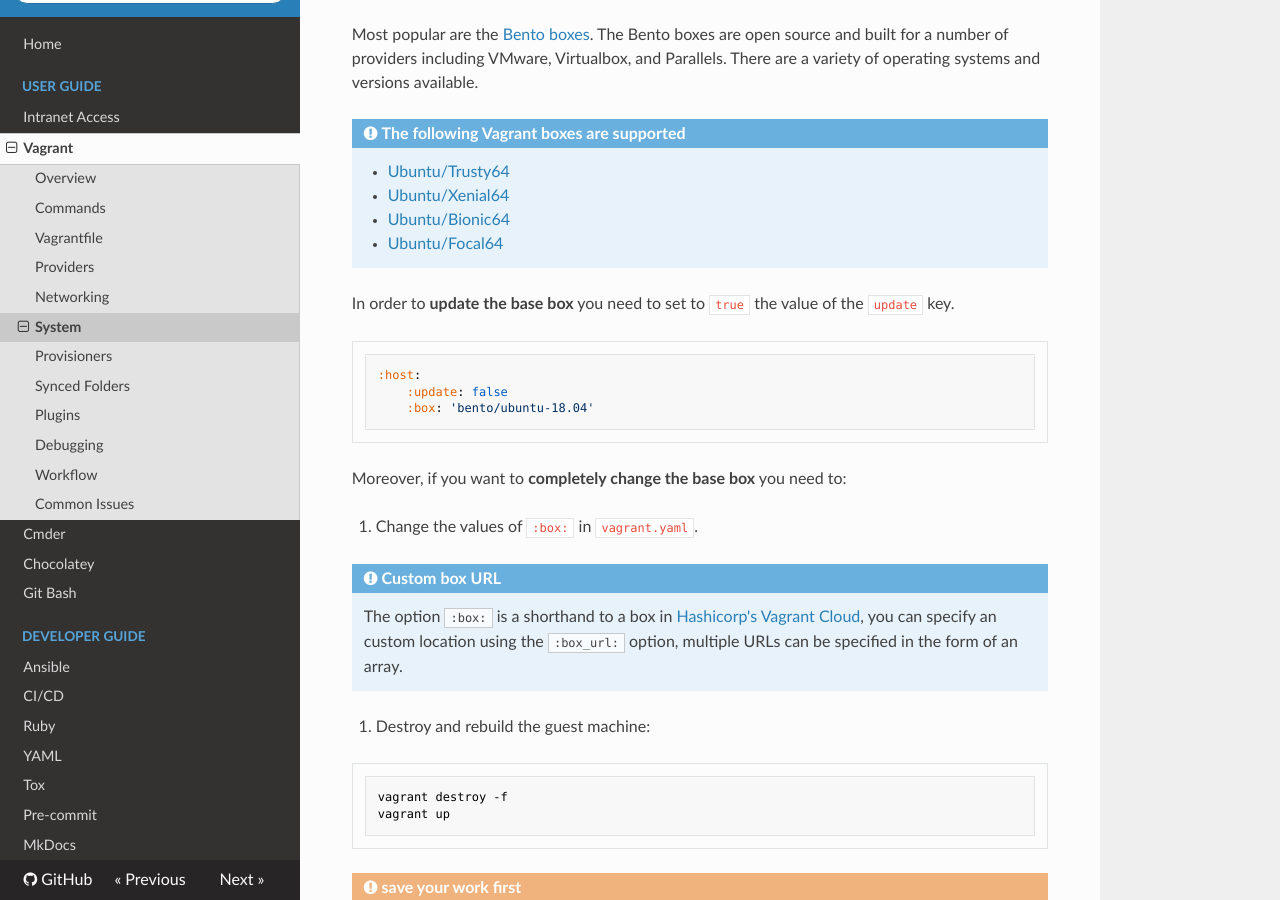
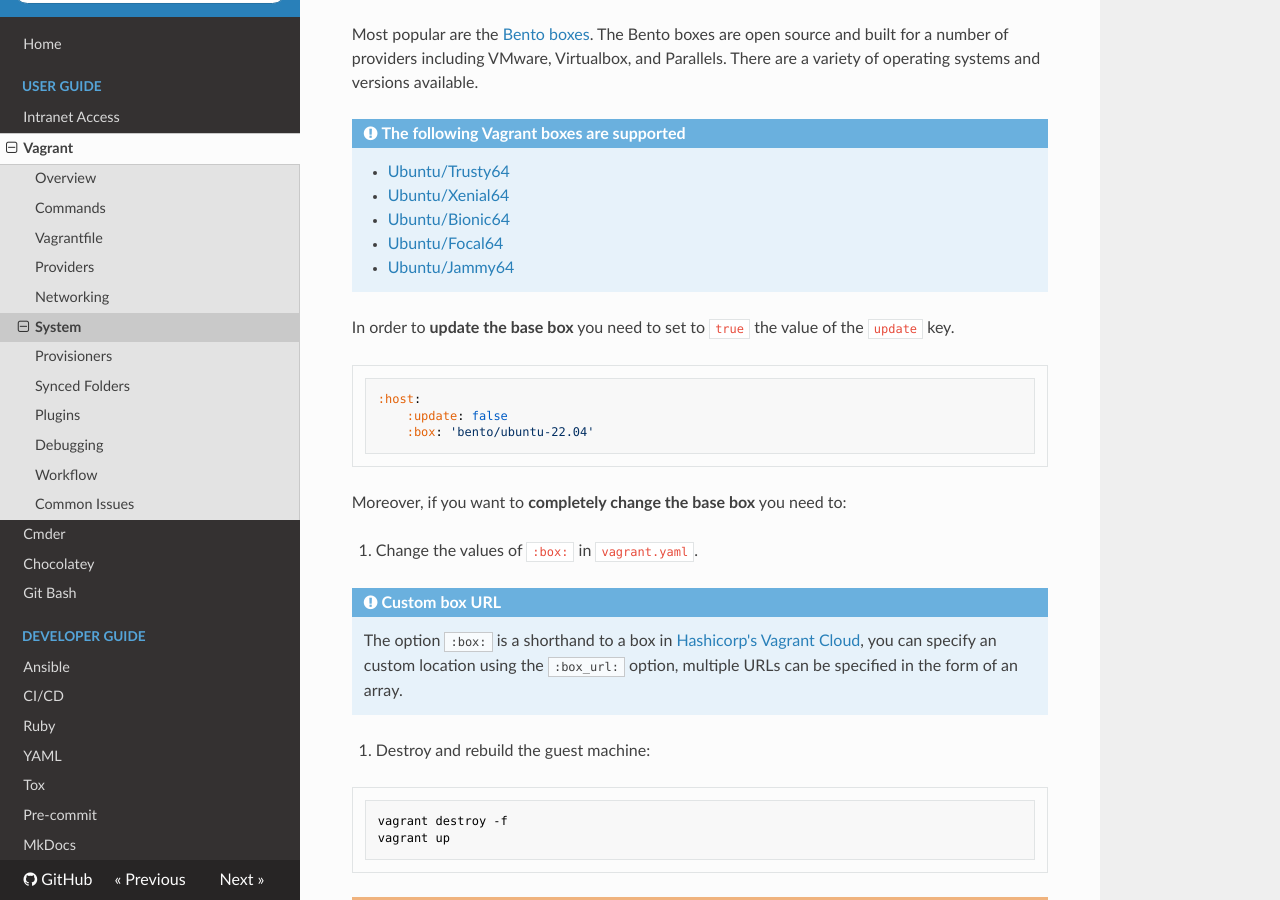
Before and after one commit to theodore86/vagrantenv, an MkDocs documentation site: the page built from docs/vagrant/system.md, in a window 1280 px wide and 900 px high, scrolled down 584 px. Built offline with MkDocs 1.6.1, drawn with Linux system fonts in a browser that asks for light colours; nearby versions of some CDN libraries.

Commit message:
Update vagrant box to bento/22.04 (Jammy)
- Update README.md
- Update project documentation, supported boxes
- Update ansible provisioners
  - Update ruby bundler to version 2.3.23
  - Update common/system packages, remove midori browser
- Update vagrant.yaml
  - Update default base box to: ubuntu bento/22.04

````diff
--- a/docs/vagrant/system.md
+++ b/docs/vagrant/system.md
@@ -18,13 +18,14 @@ Most popular are the [Bento boxes](https://vagrantcloud.com/bento). The Bento bo
     - [Ubuntu/Xenial64](https://app.vagrantup.com/generic/boxes/ubuntu1604)
     - [Ubuntu/Bionic64](https://app.vagrantup.com/generic/boxes/ubuntu1804)
     - [Ubuntu/Focal64](https://app.vagrantup.com/ubuntu/boxes/focal64)
+    - [Ubuntu/Jammy64](https://app.vagrantup.com/ubuntu/boxes/jammy64)
 
 In order to **update the base box** you need to set to ``true`` the value of the ``update`` key.<br>
 
 ```yaml
 :host:
     :update: false
-    :box: 'bento/ubuntu-18.04'
+    :box: 'bento/ubuntu-22.04'
 ```
 
 Moreover, if you want to **completely change the base box** you need to:
--- a/vagrant.yaml
+++ b/vagrant.yaml
@@ -30,7 +30,7 @@
 :host:
     :name: &hostname 'sandbox'
     :box_update: false
-    :box: 'bento/ubuntu-20.04'
+    :box: 'bento/ubuntu-22.04'
     :box_url: null
     :cpus: null
     :memory: null
````
Also changed, not shown: README.md (+2 -4 lines), 2 other files.
